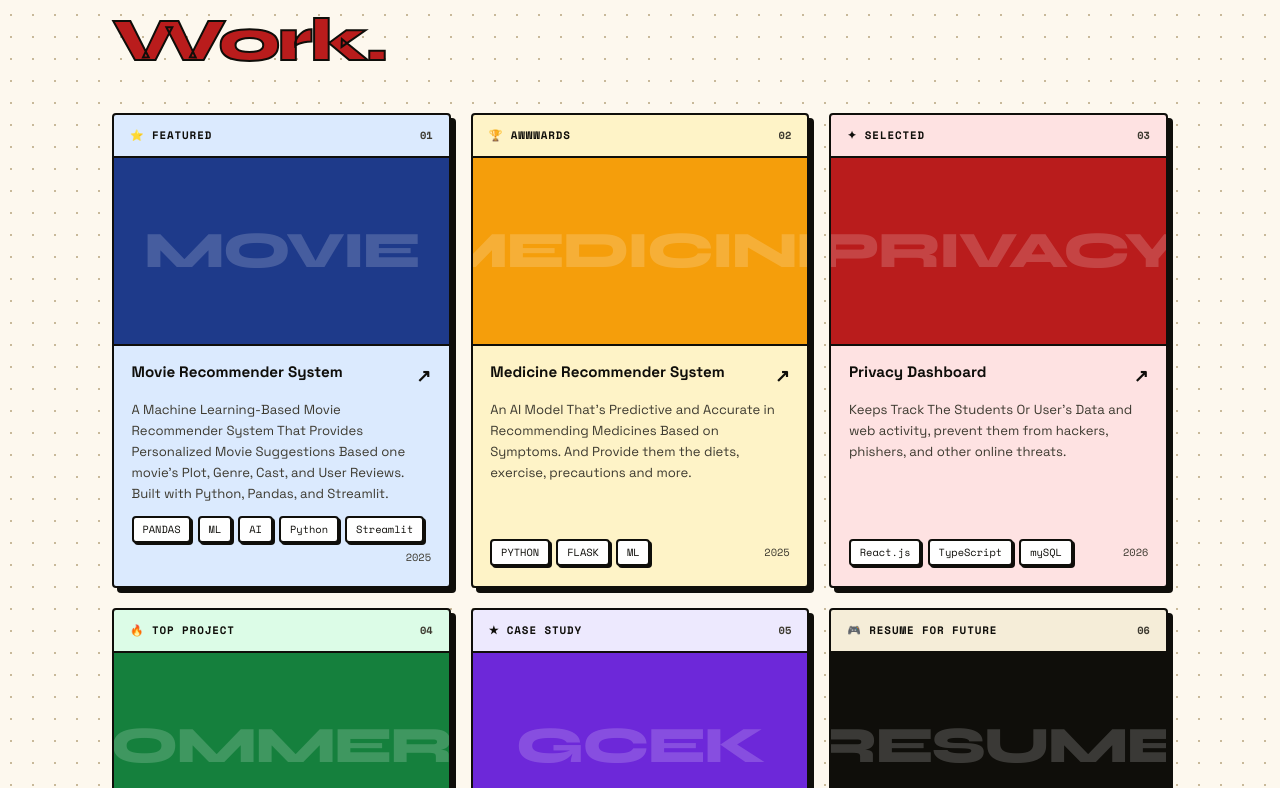
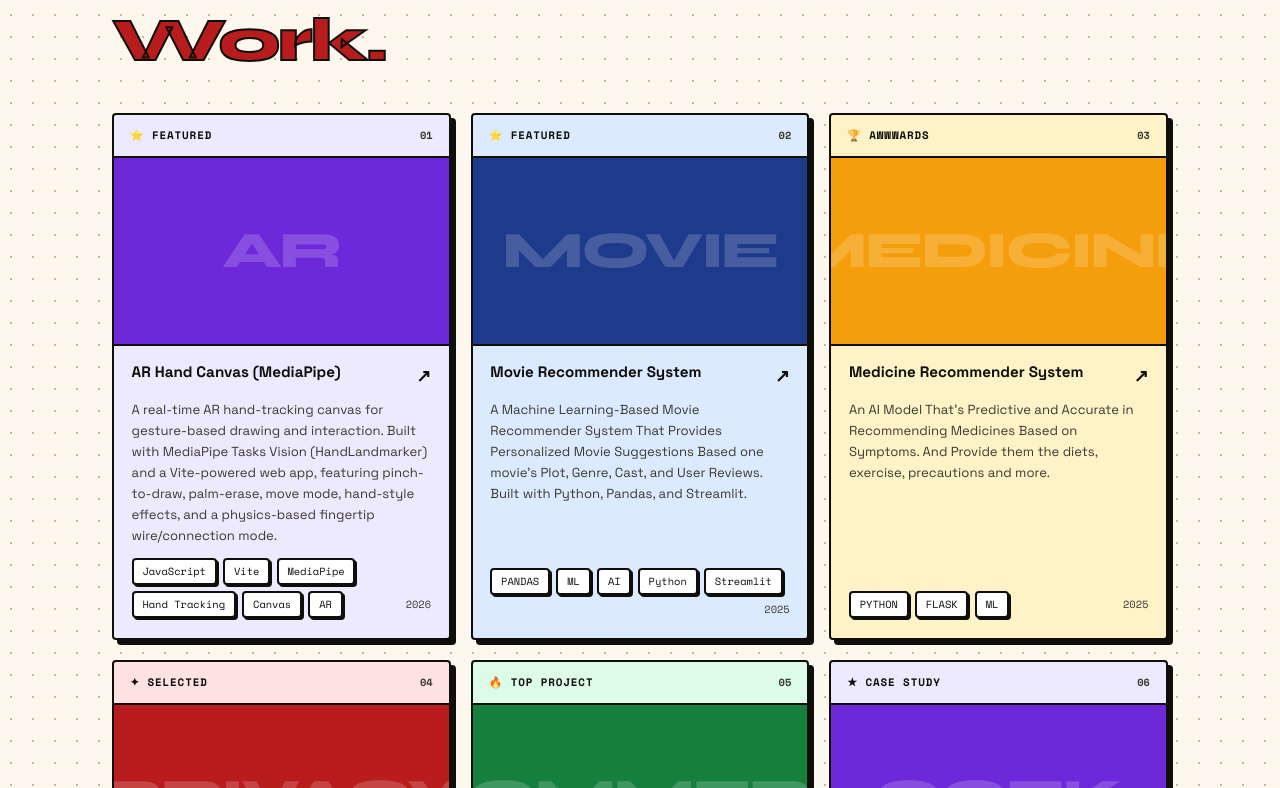
Before and after one commit to CodeByPrakash/portfolio, a React (Vite) app: page / in a window 1280 px wide. Shown: the part 3252-4040 px from the top of the page. Built offline with nearby package versions, Linux system fonts and the light colour scheme.

Commit message:
Add files via upload

```diff
--- a/index.html
+++ b/index.html
@@ -2,9 +2,9 @@
 <html lang="en">
   <head>
     <meta charset="UTF-8" />
-    <link rel="icon" type="image/icon" href="/my.ico" />
+    <link rel="icon" type="image/svg+xml" href="/vite.svg" />
     <meta name="viewport" content="width=device-width, initial-scale=1.0" />
-    <title>-- It's Me The Prakash --</title>
+    <title>portfolio</title>
   </head>
   <body>
     <div id="root"></div>
--- a/src/components/Projects.jsx
+++ b/src/components/Projects.jsx
@@ -4,7 +4,17 @@ import styles from './Projects.module.css'
 
 const projects = [
   {
-    id: '01',
+    id: "01",
+    title: "AR Hand Canvas (MediaPipe)",
+    desc: "A real-time AR hand-tracking canvas for gesture-based drawing and interaction. Built with MediaPipe Tasks Vision (HandLandmarker) and a Vite-powered web app, featuring pinch-to-draw, palm-erase, move mode, hand-style effects, and a physics-based fingertip wire/connection mode.",
+    tags: ["JavaScript", "Vite", "MediaPipe", "Hand Tracking", "Canvas", "AR"],
+    color: "purple",
+    award: "⭐ Featured",
+    year: "2026",
+    link: "https://arhandgesture.vercel.app/"
+  },
+  {
+    id: '02',
     title: 'Movie Recommender System',
     desc: "A Machine Learning-Based Movie Recommender System That Provides Personalized Movie Suggestions Based one movie's Plot, Genre, Cast, and User Reviews. Built with Python, Pandas, and Streamlit.",
     tags: ['PANDAS', 'ML', 'AI', 'Python', 'Streamlit'],
@@ -14,7 +24,7 @@ const projects = [
     link: 'https://github.com/CodeByPrakash/Movie-Recommender-System',
   },
   {
-    id: '02',
+    id: '03',
     title: 'Medicine Recommender System',
     desc: "An AI Model That's Predictive and Accurate in Recommending Medicines Based on Symptoms. And Provide them the diets, exercise, precautions and more.",
     tags: ['PYTHON', 'FLASK', 'ML'],
@@ -24,7 +34,7 @@ const projects = [
     link: 'https://github.com/CodeByPrakash/MRS-AI',
   },
   {
-    id: '03',
+    id: '04',
     title: 'Privacy Dashboard',
     desc: "Keeps Track The Students Or User's Data and web activity, prevent them from hackers, phishers, and other online threats.",
     tags: ['React.js', 'TypeScript', 'mySQL'],
@@ -34,7 +44,7 @@ const projects = [
     link: 'https://github.com/CodeByPrakash/privacy_dashboard',
   },
   {
-    id: '04',
+    id: '05',
     title: 'Ecommerce Website',
     desc: 'An open ecommerce website built with React and Framer Motion, featuring a sleek design, smooth animations, and a user-friendly interface for seamless shopping experience.',
     tags: ['React', 'Framer Motion', 'CSS'],
@@ -44,7 +54,7 @@ const projects = [
     link: 'https://open-ecommerce.vercel.app',
   },
   {
-    id: '05',
+    id: '06',
     title: 'GCEK VENDOR',
     desc: 'A website where we can rent the items for our collge or hostel work from the random student or person. It is built with React and Firebase, providing a seamless platform for users to list and rent items within their community.',
     tags: ['Next.js', 'React.js', 'mongoDB'],
@@ -54,7 +64,7 @@ const projects = [
     link: 'https://gcekvendor.vercel.app',
   },
   {
-    id: '06',
+    id: '07',
     title: 'Resume Builder',
     desc: 'A easy platform where the beginner can create their resume with using the stylish template and field of entering the contents. It is built with React and Tailwind CSS, providing a user-friendly interface for creating professional resumes quickly and easily.',
     tags: ['React.js', 'Tailwind CSS', 'mongoDB'],
@@ -64,7 +74,7 @@ const projects = [
     link: 'https://github.com/CodeByPrakash/ResumeBuilder-React',
   },
   {
-    id: '07',
+    id: '08',
     title: 'Attend True',
     desc: 'A platform for tracking attendance and managing student records in educational institutions.and advance authentication system to ensure secure access. It is built with React and Firebase, providing a user-friendly interface for managing attendance and student records efficiently.',
     tags: ['React.js', 'NEXT.js', 'Tailwind CSS'],
@@ -74,7 +84,7 @@ const projects = [
     link: 'https://github.com/CodeByPrakash/AttendTrue-Analytic',
   },
   {
-    id: '08',
+    id: '09',
     title: 'Hand Gesture Controller',
     desc: 'A real-time hand gesture controller that uses computer vision to recognize and interpret hand movements, allowing users to control their devices with intuitive gestures. It is built with Python and OpenCV, providing a seamless and interactive experience for controlling devices using hand gestures.',
     tags: ['Python', 'OpenCV', 'TensorFlow'],
@@ -84,7 +94,7 @@ const projects = [
     link: 'https://github.com/CodeByPrakash/Hand_Gesture_Controller',
   },
   {
-    id: '09',
+    id: '10',
     title: 'Public DNS Switcher (Flask Web App)',
     desc: 'A Windows-only real-time web application built using Flask to change system DNS settings to popular public DNS providers like Google, Cloudflare, Quad9, etc. It provides a user-friendly interface for switching DNS servers, improving internet speed, security, and privacy with just a few clicks.',
     tags: ['Python', 'Flask', 'Windows'],
@@ -94,7 +104,7 @@ const projects = [
     link: 'https://github.com/CodeByPrakash/Public_DNS_Switcher',
   },
   {
-    id: '10',
+    id: '11',
     title: 'Computer Lab Management System',
     desc: 'Computer_LMS (CLMS) is a powerful and user-friendly Computer Lab Management System designed to streamline the management and monitoring of multiple computer laboratories. Built using PHP, MySQL, and modern web technologies, CLMS allows administrators and lab in-charges to manage devices, systems, stocks, logs, and issues efficiently.',
     tags: ['PHP', 'MySQL', 'HTML/CSS'],
@@ -104,7 +114,7 @@ const projects = [
     link: 'https://github.com/CodeByPrakash/Computer_LMS_LocalHost',
   },
   {
-    id: '11',
+    id: '12',
     title: 'Odisha Tourist Management System',
     desc: 'A comprehensive web-based system for managing tourist information and services in Odisha. It provides features for managing tourist spots, booking services, and user reviews, built using PHP, MySQL, and modern web technologies.',
     tags: ['PHP', 'MySQL', 'HTML/CSS'],
@@ -114,7 +124,7 @@ const projects = [
     link: 'https://github.com/CodeByPrakash/OTM',
   },
   {
-    id: '12',
+    id: '13',
     title: 'Student Management System',
     desc: 'An Adminstrative Microsoft Access Database for managing student records, attendance, and academic performance. It provides a user-friendly interface for administrators to efficiently manage student information and generate reports.',
     tags: ['Microsoft Access', 'Windows'],
```
